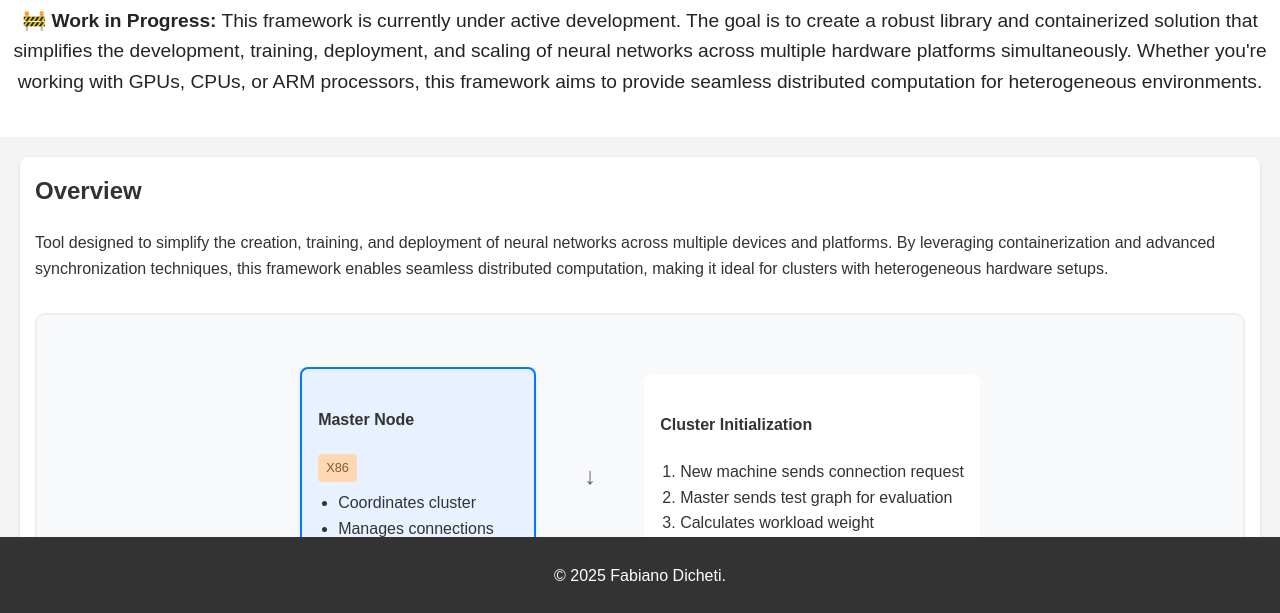
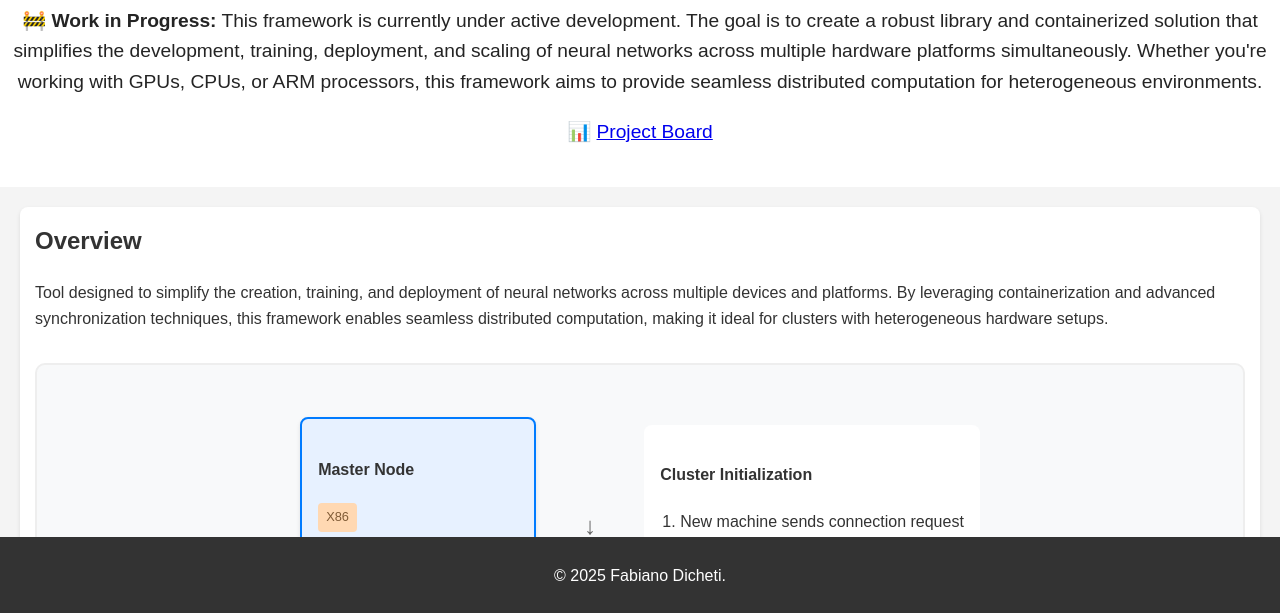
Before and after one commit to FabianoDicheti/dqtensor, a plain HTML site: page docs/index.html in a window 1280 px wide. Shown: the part 185-798 px from the top of the page. Drawn offline with Linux system fonts and the light colour scheme.

Commit message:
dqtensor#7 add board to docs

```diff
--- a/docs/index.html
+++ b/docs/index.html
@@ -15,6 +15,9 @@
             training, deployment, and scaling of neural networks across multiple hardware platforms simultaneously.
             Whether you're working with GPUs, CPUs, or ARM processors, this framework aims to provide seamless
             distributed computation for heterogeneous environments.
+        </p>
+        <p> 📊
+            <a href="https://github.com/users/FabianoDicheti/projects/1/views/1" target="_blank">Project Board</a>
         </p>
     </header>
 
```
